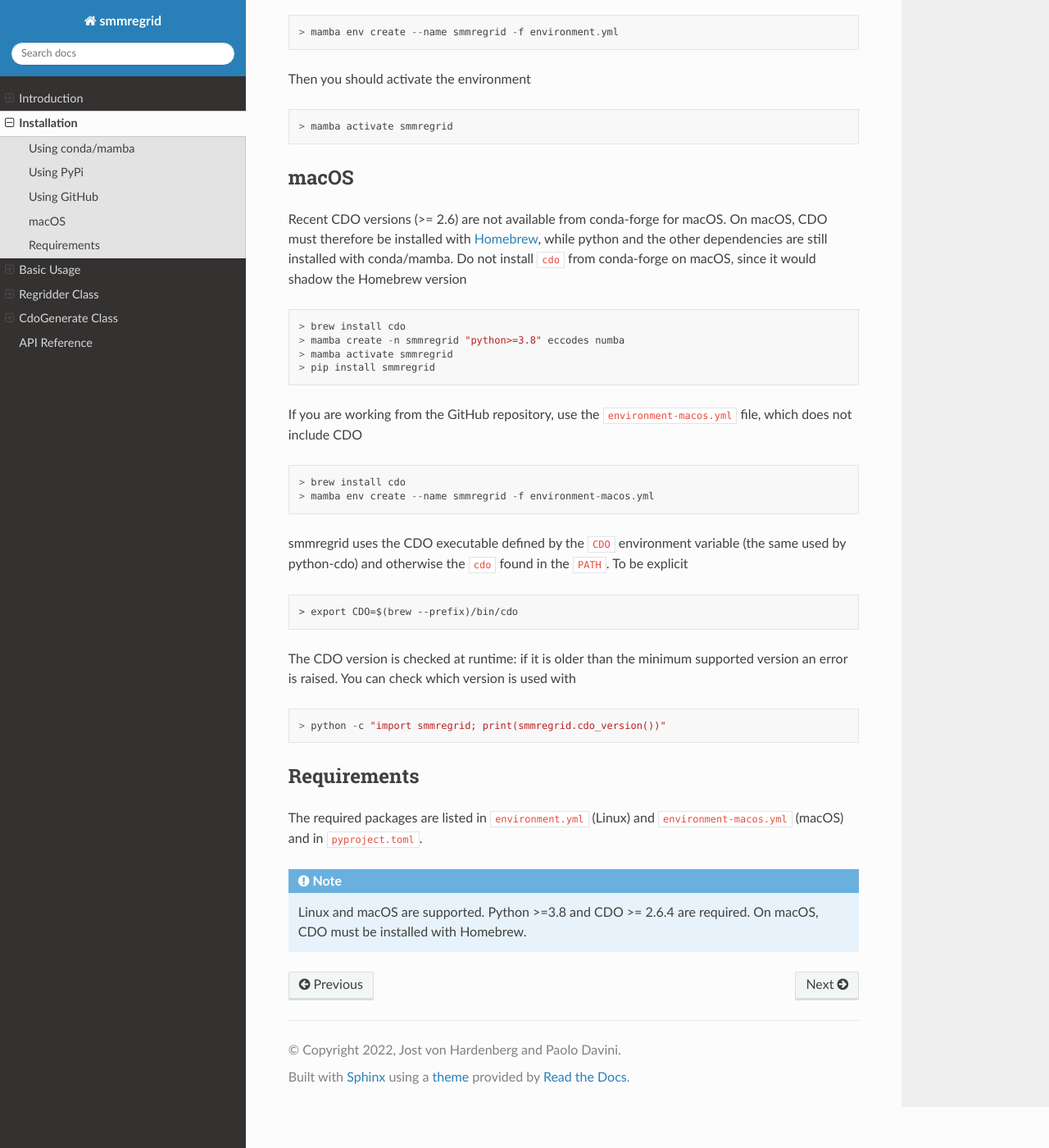
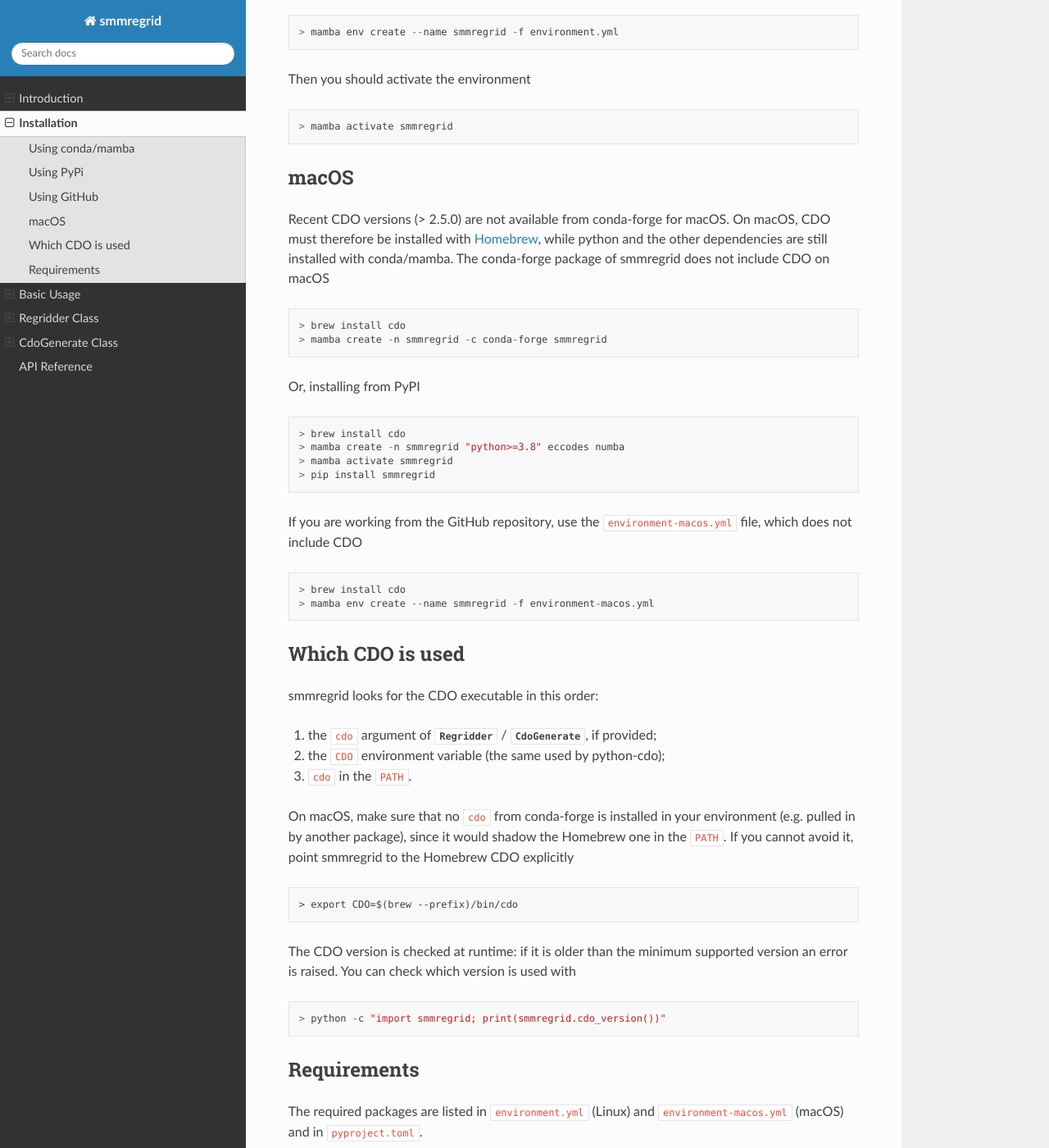
Before and after one commit to jhardenberg/smmregrid, a Sphinx documentation site: the page built from docs/sphinx/source/installation.rst, in a window 1280 px wide and 1400 px high, scrolled down 1417 px. Shown: the whole window at 82% size. Built offline with Sphinx 7.4.7 and the Read the Docs theme 3.1.0, drawn with Linux system fonts in a browser that asks for light colours; some of the changed text lies outside the part shown.

```diff
--- a/docs/sphinx/source/installation.rst
+++ b/docs/sphinx/source/installation.rst
@@ -62,9 +62,14 @@
 macOS
 -----
 
-Recent CDO versions (>= 2.6) are not available from conda-forge for macOS.
+Recent CDO versions (> 2.5.0) are not available from conda-forge for macOS.
 On macOS, CDO must therefore be installed with `Homebrew <https://brew.sh>`_, while python and the other dependencies
-are still installed with conda/mamba. Do not install ``cdo`` from conda-forge on macOS, since it would shadow the Homebrew version ::
+are still installed with conda/mamba. The conda-forge package of smmregrid does not include CDO on macOS ::
+
+    > brew install cdo
+    > mamba create -n smmregrid -c conda-forge smmregrid
+
+Or, installing from PyPI ::
 
     > brew install cdo
     > mamba create -n smmregrid "python>=3.8" eccodes numba
@@ -76,8 +81,18 @@
     > brew install cdo
     > mamba env create --name smmregrid -f environment-macos.yml
 
-smmregrid uses the CDO executable defined by the ``CDO`` environment variable (the same used by python-cdo)
-and otherwise the ``cdo`` found in the ``PATH``. To be explicit ::
+
+Which CDO is used
+-----------------
+
+smmregrid looks for the CDO executable in this order:
+
+1. the ``cdo`` argument of :class:`Regridder` / :class:`CdoGenerate`, if provided;
+2. the ``CDO`` environment variable (the same used by python-cdo);
+3. ``cdo`` in the ``PATH``.
+
+On macOS, make sure that no ``cdo`` from conda-forge is installed in your environment (e.g. pulled in by another package),
+since it would shadow the Homebrew one in the ``PATH``. If you cannot avoid it, point smmregrid to the Homebrew CDO explicitly ::
 
     > export CDO=$(brew --prefix)/bin/cdo
 
@@ -93,4 +108,4 @@
 The required packages are listed in ``environment.yml`` (Linux) and ``environment-macos.yml`` (macOS) and in ``pyproject.toml``.
 
 .. note::
-	Linux and macOS are supported. Python >=3.8 and CDO >= 2.6.4 are required. On macOS, CDO must be installed with Homebrew.
+	Linux and macOS are supported. Python >=3.8 and CDO >= 2.6.1 are required. On macOS, CDO must be installed with Homebrew.
--- a/pyproject.toml
+++ b/pyproject.toml
@@ -27,13 +27,13 @@
     'netcdf4',
     'cfgrib',
     'sparse',
-    'cdo',
     'numba',
     'cfunits'
 ]
 
 [project.optional-dependencies]
 tests = [
+    "cdo",
     "coverage>=7.6.1",
     "coveralls",
     "pytest"
```
Also changed, not shown: CHANGELOG.md (+3 -1 lines), README.md (+18 -4 lines), 1 other file.
